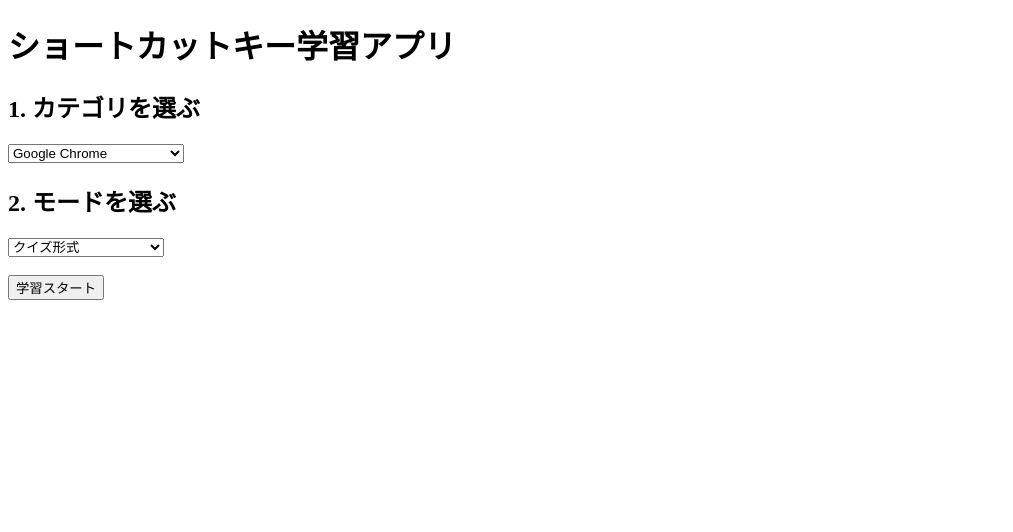
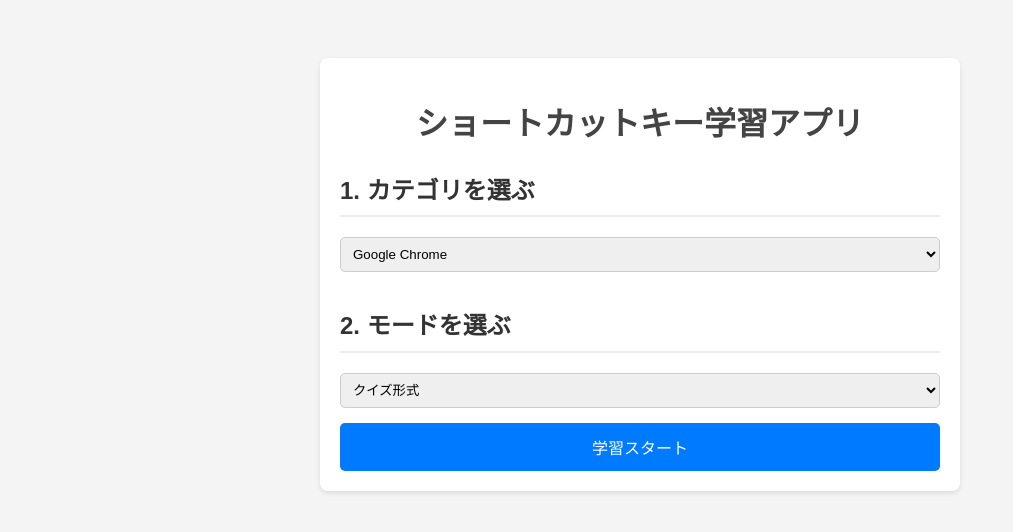
Before and after one commit to chinchiku/windows-shortcut-quiz, a plain HTML site: page index.html in a window 1280 px wide. Shown: the whole page, without its empty margins (0-1013 px from the left). Drawn offline with Linux system fonts and the light colour scheme.

Commit message:
index.html

```diff
--- a/index.html
+++ b/index.html
@@ -4,9 +4,12 @@
     <meta charset="UTF-8">
     <meta name="viewport" content="width=device-width, initial-scale=1.0">
     <title>ショートカット学習アプリ</title>
+
+    <link rel="stylesheet" href="style.css">
     </head>
 <body>
 
+    <div class="container">
         <h1>ショートカットキー学習アプリ</h1>
 
         <div class="settings">
@@ -23,10 +26,9 @@
                 <option value="flashcard">フラッシュカード形式</option>
             </select>
 
-        <br><br>
-
-        <button id="start-button">学習スタート</button>
+            <br> <button id="start-button">学習スタート</button>
         </div>
-
+    </div>
+    <script src="data.js"></script>
     </body>
 </html>
```
Lines whose indentation alone changed are shown as unchanged.
